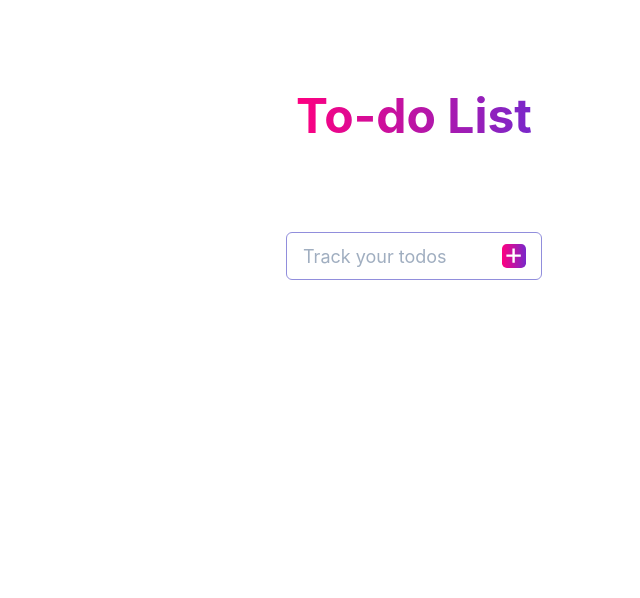
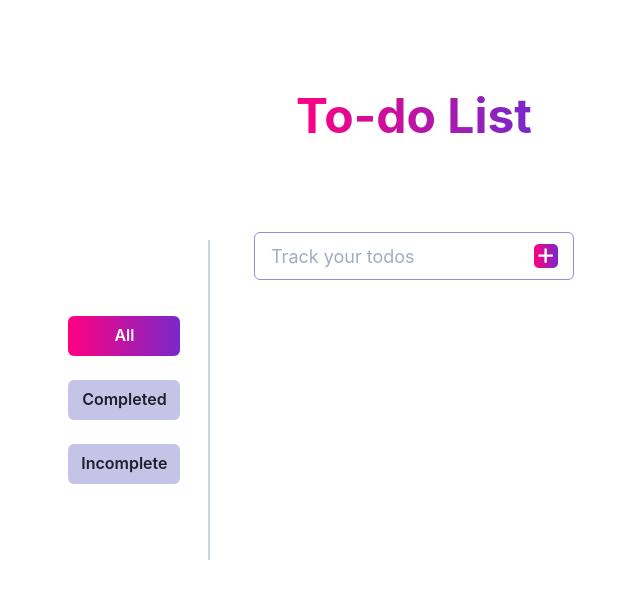
Before and after one commit to maliha991/todo-list-react, a React (Create React App) app: page / in a window 1280 px wide. Shown: the top 598 px of the page, without its empty margins (226-866 px from the left). Built offline with nearby package versions, Linux system fonts and the light colour scheme.

Commit message:
add filter functionality

```diff
--- a/src/App.js
+++ b/src/App.js
@@ -1,4 +1,5 @@
-import React, { useState, useRef } from "react";
+import React, { useState, useRef, useEffect } from "react";
+import { v4 as uuid } from "uuid";
 import {
 	Box,
 	Flex,
@@ -12,13 +13,27 @@ import { GoPlus } from "react-icons/go";
 import { ImCross } from "react-icons/im";
 
 import Item from "./component/Item";
+import Filter from "./component/Filter.jsx";
 
 function App() {
 	const [inputItem, setInputItem] = useState("");
 	const [todo, setTodo] = useState([]);
 	const [editingIndex, setEditingIndex] = useState(null);
+	const [status, setStatus] = useState("all");
+	const [filteredTodo, setFilteredTodo] = useState(todo);
 
 	const inputItemRef = useRef();
+
+	useEffect(() => {
+		if (status === "all") setFilteredTodo(todo);
+		else {
+			const tempTodo = todo.filter(
+				({ done }) =>
+					(status === "complete" && done) || (status === "incomplete" && !done)
+			);
+			setFilteredTodo(tempTodo);
+		}
+	}, [status, todo]);
 
 	const cancelEditingHandler = () => {
 		setInputItem("");
@@ -39,18 +54,18 @@ function App() {
 		setInputItem("");
 	};
 
-	const changeStatusHandler = (targetIndex) => {
-		const tempTodo = todo.reduce((result, item, index) => {
-			if (index === targetIndex) item.done = !item.done;
+	const changeStatusHandler = (targetItem) => {
+		const tempTodo = todo.reduce((result, item) => {
+			if (item.item === targetItem) item.done = !item.done;
 			return [...result, item];
 		}, []);
 		setTodo(tempTodo);
 	};
 
-	const editItemHandler = (item, index) => {
+	const editItemHandler = (item) => {
 		setInputItem(item);
 		inputItemRef.current.focus();
-		setEditingIndex(index);
+		setEditingIndex(todo.findIndex((currentItem) => currentItem.item === item));
 	};
 
 	const deleteItemHandler = (item) => {
@@ -59,7 +74,8 @@ function App() {
 	};
 
 	return (
-		<Flex minH="100vh" direction="column" alignItems="center">
+		<Flex pos="relative" minH="100vh" direction="column" alignItems="center">
+			<Filter status={status} setStatus={setStatus} />
 			<Text
 				m={20}
 				fontSize="5xl"
@@ -70,7 +86,7 @@ function App() {
 				To-do List
 			</Text>
 
-			<InputGroup w="20%" size="lg" mb={10}>
+			<InputGroup w="25%" size="lg" mb={10}>
 				<Input
 					borderColor="#918EDC"
 					pr="4.5rem"
@@ -117,16 +133,15 @@ function App() {
 				</InputRightElement>
 			</InputGroup>
 
-			{todo.length > 0 &&
-				todo.map(({ item, done }, index) => (
+			{filteredTodo.length > 0 &&
+				filteredTodo.map(({ item, done }) => (
 					<Item
 						item={item}
-						index={index}
 						done={done}
 						changeStatusHandler={changeStatusHandler}
 						editItemHandler={editItemHandler}
 						deleteItemHandler={deleteItemHandler}
-						key={++index}
+						key={uuid()}
 					/>
 				))}
 		</Flex>
--- /dev/null
+++ b/src/component/Filter.jsx
@@ -0,0 +1,61 @@
+import React from "react";
+import { Box, VStack, HStack, Button } from "@chakra-ui/react";
+
+const Filter = ({ status, setStatus }) => {
+	const inactive = {
+		"background-color": "rgba(65, 60, 171, 0.3)",
+	};
+	const active = {
+		color: "white",
+		"background-image": "linear-gradient(to left, #7928CA, #FF0080)",
+	};
+
+	return (
+		<HStack pos="absolute" top="30%" left="23%">
+			<VStack spacing="1.5rem" mr={5}>
+				<Button
+					style={status === "all" ? active : inactive}
+					w="7rem"
+					_hover={{
+						bgGradient: "linear(to-l, #7928CA, #FF0080)",
+						color: "white",
+					}}
+					_focus={{ border: "none" }}
+					onClick={() => setStatus("all")}
+				>
+					All
+				</Button>
+
+				<Button
+					w="7rem"
+					style={status === "complete" ? active : inactive}
+					_hover={{
+						bgGradient: "linear(to-l, #7928CA, #FF0080)",
+						color: "white",
+					}}
+					_focus={{ border: "none" }}
+					onClick={() => setStatus("complete")}
+				>
+					Completed
+				</Button>
+
+				<Button
+					w="7rem"
+					style={status === "incomplete" ? active : inactive}
+					_hover={{
+						bgGradient: "linear(to-l, #7928CA, #FF0080)",
+						color: "white",
+					}}
+					_focus={{ border: "none" }}
+					onClick={() => setStatus("incomplete")}
+				>
+					Incomplete
+				</Button>
+			</VStack>
+
+			<Box ml={5} h="20rem" w="2px" bgColor="gray.300" />
+		</HStack>
+	);
+};
+
+export default Filter;
--- a/src/component/Item.jsx
+++ b/src/component/Item.jsx
@@ -6,7 +6,6 @@ import { RiEdit2Fill } from "react-icons/ri";
 
 const Item = ({
 	item,
-	index,
 	done,
 	changeStatusHandler,
 	editItemHandler,
@@ -34,14 +33,14 @@ const Item = ({
 					as={!done ? ImCheckmark : ImCross}
 					color={!done ? "#7928CA" : "#FF0080"}
 					cursor="pointer"
-					onClick={() => changeStatusHandler(index)}
+					onClick={() => changeStatusHandler(item)}
 				/>
 
 				<Box
 					as={RiEdit2Fill}
 					color="#413CAB"
 					cursor="pointer"
-					onClick={() => editItemHandler(item, index)}
+					onClick={() => editItemHandler(item)}
 					fontSize="xl"
 				/>
 
```
